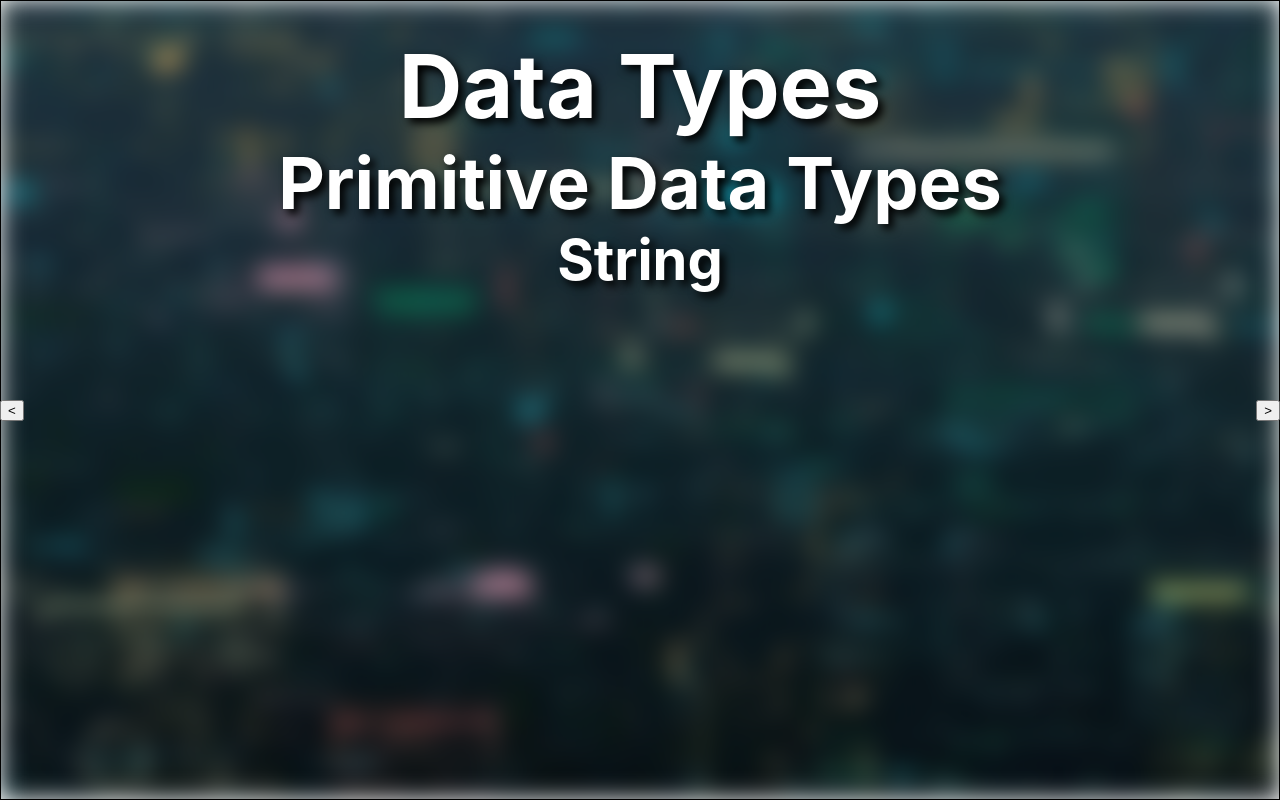
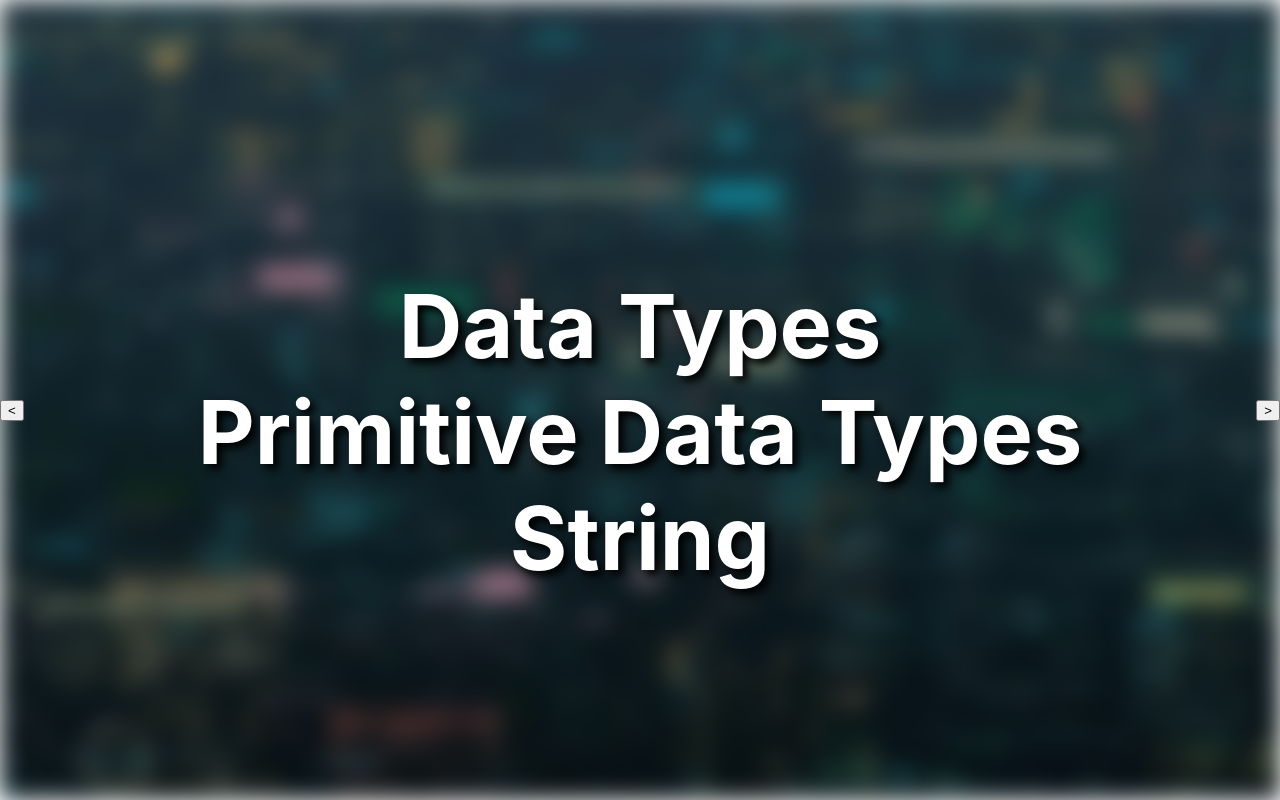
Before and after one commit to Ekimoth/js-lesson-plan, a React (Vite) app: page / in a window 1280 px wide. Built offline with nearby package versions, Linux system fonts and the light colour scheme.

Commit message:
fully functional

```diff
--- a/package.json
+++ b/package.json
@@ -8,10 +8,12 @@
     "preview": "vite preview"
   },
   "dependencies": {
+    "@types/react-syntax-highlighter": "^13.5.2",
     "@types/styled-components": "^5.1.24",
     "react": "^17.0.2",
     "react-dom": "^17.0.2",
     "react-pieceful-state": "^1.3.3",
+    "react-syntax-highlighter": "^15.5.0",
     "styled-components": "^5.3.3"
   },
   "devDependencies": {
--- a/src/components/InnerSlide/InnerSlide.tsx
+++ b/src/components/InnerSlide/InnerSlide.tsx
@@ -1,5 +1,9 @@
 import { ElementType, forwardRef } from 'react';
 import styled from 'styled-components';
+import SyntaxHighlighter from 'react-syntax-highlighter';
+
+// @ts-ignore
+import a11yDark from 'react-syntax-highlighter/dist/esm/styles/hljs/a11y-dark';
 
 // hooks
 import useSlides, { SlideObject } from 'hooks/useSlides';
@@ -9,15 +13,16 @@ import { RefProps } from '../Slide';
 
 interface TopContainerProps {
   fullScreen: boolean;
+  noContent: boolean;
 }
 
 const TopContainer = styled.div<TopContainerProps>`
-  ${({ fullScreen }) => `
+  ${({ fullScreen, noContent }) => `
     display: grid;
-    grid-template-rows: auto 1fr;
+    grid-template-rows: ${noContent ? '' : 'auto'} 1fr;
     min-height: 1em;
     min-width: 1em;
-    border: 1px solid black;
+    // border: 2px solid white;
     position: relative;
 
     ${fullScreen ?
@@ -40,6 +45,7 @@ const Headers = styled.div`
   flex-direction: column;
   margin: 2em 0;
   color: white;
+  height: 100%;
 
   ${[1, 2, 3, 4, 5, 6].map((n) => `
     h${n} {
@@ -48,6 +54,10 @@ const Headers = styled.div`
       text-shadow: 5px 5px 8px #000;
     }
   `)}
+`;
+
+const CodeContainer = styled.div`
+  font-size: 2em;
 `;
 
 export enum InnerSlideOrientation {
@@ -93,7 +103,8 @@ const InnerSlide = forwardRef<RefProps, Props>((
   {
     slide: {
       headers = [],
-      innerSlides = [],
+      innerSlides,
+      content,
     },
     orientation,
     fullScreen = false,
@@ -101,10 +112,12 @@ const InnerSlide = forwardRef<RefProps, Props>((
   },
   ref
 ) => {
-  const { currentSlide, slideList, childRef } = useSlides(innerSlides, ref);
+  const { currentSlide, slideList, childRef } = useSlides(innerSlides || [], ref);
+
+  const noContent = !slideList?.length && !content;
 
   return (
-    <TopContainer className="inner-slide top-container" fullScreen={fullScreen}>
+    <TopContainer className="inner-slide top-container" fullScreen={fullScreen} noContent={noContent}>
       <div>
         {headers.length ? (
           <Headers className="inner-slide headers">
@@ -113,15 +126,18 @@ const InnerSlide = forwardRef<RefProps, Props>((
                 return null;
               }
 
-              const Tag = `h${startHeadingFrom + i}` as ElementType;
+              const Tag = `h${startHeadingFrom}` as ElementType;
               return <Tag key={i}>{header}</Tag>;
             })}
           </Headers>
         ) : null}
       </div>
+      {noContent ? null :
+        (
           <div>
             <Content className="inner-slide content" orientation={orientation}>
-          {slideList.length ? slideList.map((innerSlide, i) => (
+              {slideList.length
+                ? slideList.map((innerSlide, i) => (
                   <InnerSlide
                     key={i}
                     slide={innerSlide}
@@ -129,9 +145,16 @@ const InnerSlide = forwardRef<RefProps, Props>((
                     startHeadingFrom={startHeadingFrom + 1}
                     {...(innerSlide === currentSlide ? { ref: childRef } : {})}
                   />
-          )) : <div></div>}
+                ))
+                : content ? (
+                  <CodeContainer>
+                    <SyntaxHighlighter language="javascript" style={a11yDark}>{content}</SyntaxHighlighter>
+                  </CodeContainer>
+                ) : null}
             </Content>
           </div>
+        )
+      }
     </TopContainer>
   );
 });
--- a/src/hooks/useSlides/types.ts
+++ b/src/hooks/useSlides/types.ts
@@ -1,4 +1,5 @@
 export interface SlideObject {
-  headers?: string[];
+  headers?: Array<string | undefined>;
   innerSlides?: SlideObject[];
+  content?: string;
 }
--- a/src/payload/index.ts
+++ b/src/payload/index.ts
@@ -9,52 +9,19 @@ const slides: SlideObject[] = [
     headers: ['Declaring and assigning a string variable'],
     innerSlides: [
       {
-        headers: ['String with single quotes'],
+        headers: ['Single quotes: \'\''],
+        content: `var myName = 'Vladimir';`,
       },
       {
-        headers: ['String with double quotes'],
+        headers: [,,'Double quotes: ""'],
+        content: `var myName = "Vladimir";`,
       },
       {
-        headers: ['String with template literal'],
+        headers: [,,'Template literal: ``'],
+        content: 'var myName = `Vladimir`;',
       },
     ],
   }
 ];
 
-// const slides: SlideObject[] = [
-//   // {
-//   //   headers: ['Variables', 'Variables', 'Variables', 'Variables', 'Variables', 'Variables'],
-//   // },
-//   {
-//     slides: [
-//       {
-//         headers: ['Declaring a variable'],
-//         content: 'red',
-//       },
-//       {
-//         headers: ['Declaring multiple variables'],
-//         content: 'green',
-//       },
-//       {
-//         slides: [
-//           {
-//             info: 'Long way',
-//             content: 'yellow',
-//           },
-//           {
-//             info: 'Short way',
-//             content: 'purple',
-//           }
-//         ],
-//       }
-//     ]
-//   },
-//   {
-//     content: 'brow',
-//   },
-//   {
-//     content: 'skyblue',
-//   }
-// ];
-
 export default slides;
```
Also changed, not shown: 1 other file (tests, documents, lock files or other folders). Lines whose indentation alone changed are shown as unchanged.
